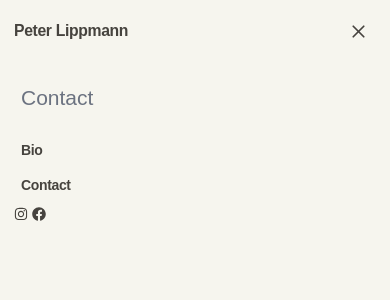
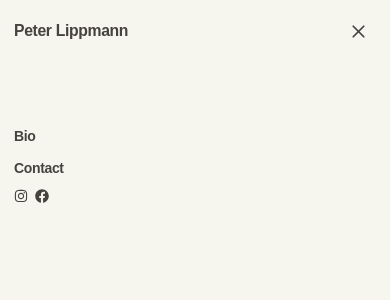
Before and after one commit to VivienIngrams/Pete, a Next.js app: page /contact in a window 390 px wide. Both pictures are taken after a click on the button "Open main menu". Shown: the top 300 px of the page. Built offline with nearby package versions, Linux system fonts and the light colour scheme; no server answers; a web font is replaced by a local one.

Commit message:
ABout overlay mobiles

```diff
--- a/src/app/components/NavMenu.tsx
+++ b/src/app/components/NavMenu.tsx
@@ -108,16 +108,16 @@ const NavMenu = () => {
 
       {/* Mobile dropdown menu */}
       <div
-        className={`${isOpen ? 'block' : 'hidden'} md:hidden bg-[#f6f5ee] mt-16 w-screen`} // push down below header
+        className={`${isOpen ? 'block' : 'hidden'} md:hidden bg-[#f6f5ee] pt-16 pb-8 w-screen`} // push down below header
         id="mobile-menu"
         onClick={toggleMenu}
       >
-        <div className="px-4 py-3 space-y-2  text-md">
+        <div className="px-4  space-y-3  text-md">
 
-          <Link href="/bio" className="block px-2 py-1">
+          <Link href="/bio" className="block  ">
             {menuItems.bio[language] || menuItems.bio.en}
           </Link>
-          <Link href="/contact" className="block px-2 py-1">
+          <Link href="/contact" className="block  ">
             {menuItems.contact[language] || menuItems.contact.en}
           </Link>
           <Socials/>
--- a/src/app/components/Socials.tsx
+++ b/src/app/components/Socials.tsx
@@ -23,7 +23,7 @@ const socialLinks: Social[] = [
 
   export default function Socials() {
     return (
-      <div className='flex space-x-1'>
+      <div className='flex space-x-2 '>
         {socialLinks.map(({ label, Icon, href }) => (
           <Link
             aria-label={label}
--- a/src/app/series/[slug]/MobileSlideShow.tsx
+++ b/src/app/series/[slug]/MobileSlideShow.tsx
@@ -83,7 +83,7 @@ export default function MobileSlideshow({
 
         <button
           onClick={handleClose}
-          className="fixed top-4 left-4  text-xs font-inter z-50 font-bold  p-3 "
+          className="fixed top-4 left-4  text-sm tracking-wider underline underline-offset-2 z-50 font-bold "
         >
           close
         </button>
@@ -124,36 +124,38 @@ export default function MobileSlideshow({
         <div className="mt-3 flex justify-end">
           <button
             onClick={() => setIsAboutOpen(true)}
-            className="px-3 py-1 text-xs font-inter underline underline-offset-4"
+            className=" text-base font-bold underline underline-offset-2 rounded-md tracking-wider"
           >
-            About
+            about
           </button>
         </div>
       </div>
 
       {isAboutOpen && (
         <div
-          className="fixed inset-0 z-50 bg-black/60 flex items-center justify-center px-4"
+          className="fixed inset-0 z-50 text-black bg-[#f6f5ee]/85 flex items-center justify-center px-4"
           onClick={() => setIsAboutOpen(false)}
         >
           <div
-            className="bg-[#f6f5ee] max-w-2xl w-full max-h-[80vh] overflow-auto p-6 rounded shadow"
+            className=" max-w-2xl w-full max-h-[80vh] overflow-auto p-6 "
             onClick={(e) => e.stopPropagation()}
           >
             <div className="flex justify-between items-start mb-4">
-              <h2 className="text-xl font-bold">About</h2>
+              <h2 className="text-2xl font-bold">{post.title}</h2>
               <button
                 onClick={() => setIsAboutOpen(false)}
-                className="text-sm font-inter underline underline-offset-4"
+                className="text-sm fixed top-4 left-4 tracking-wider underline underline-offset-2 bg-[#f6f5ee] "
               >
-                Close
+                close
               </button>
             </div>
-            {postExcerptBlocks && postExcerptBlocks.length ? (
-              <PortableText value={postExcerptBlocks} />
-            ) : (
-              <p className="text-sm font-inter">No description available.</p>
-            )}
+            <div className="text-sm font-inter text-justify">
+              {postExcerptBlocks && postExcerptBlocks.length ? (
+                <PortableText value={postExcerptBlocks} />
+              ) : (
+                <p>No description available.</p>
+              )}
+            </div>
           </div>
         </div>
       )}
```
